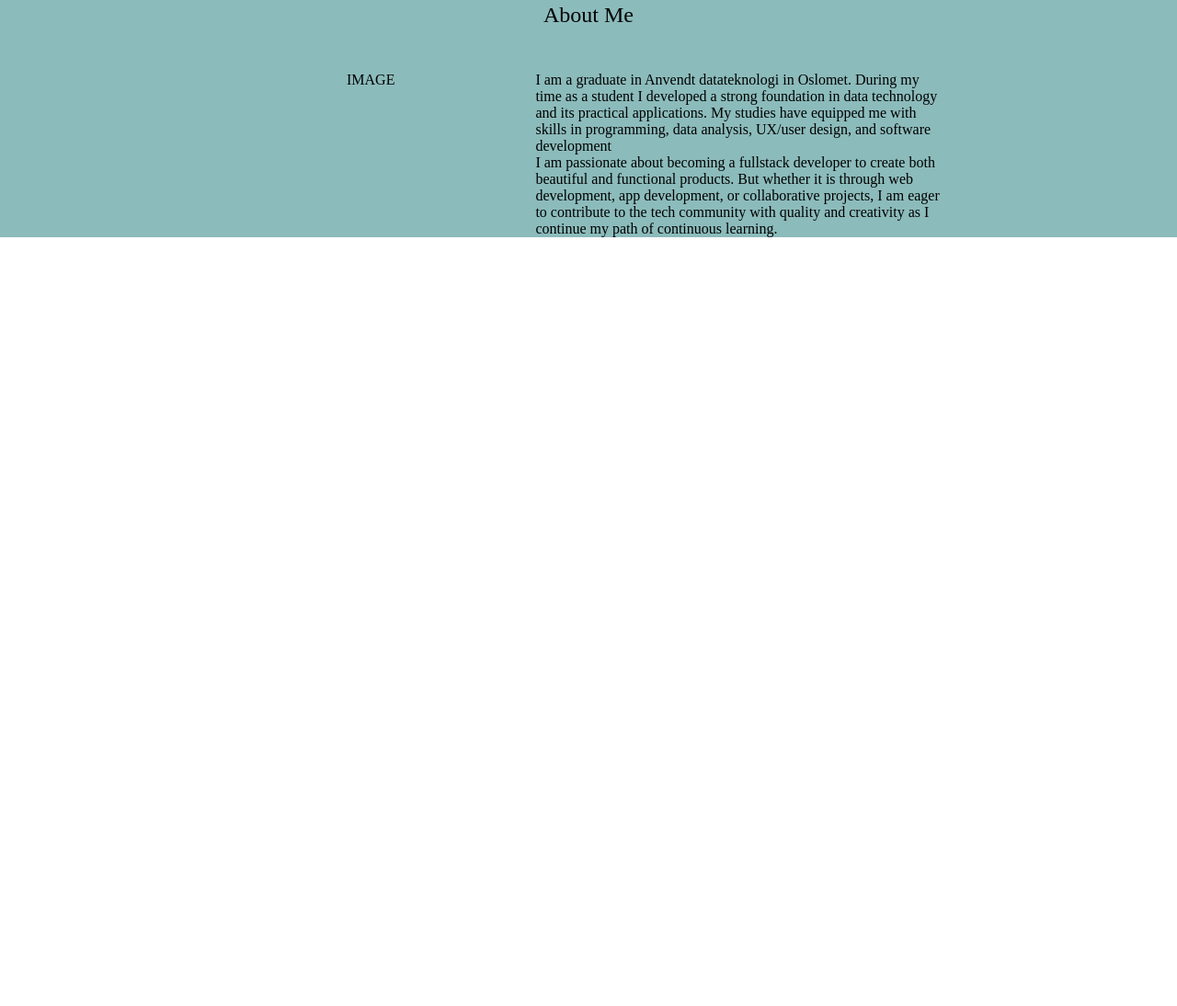
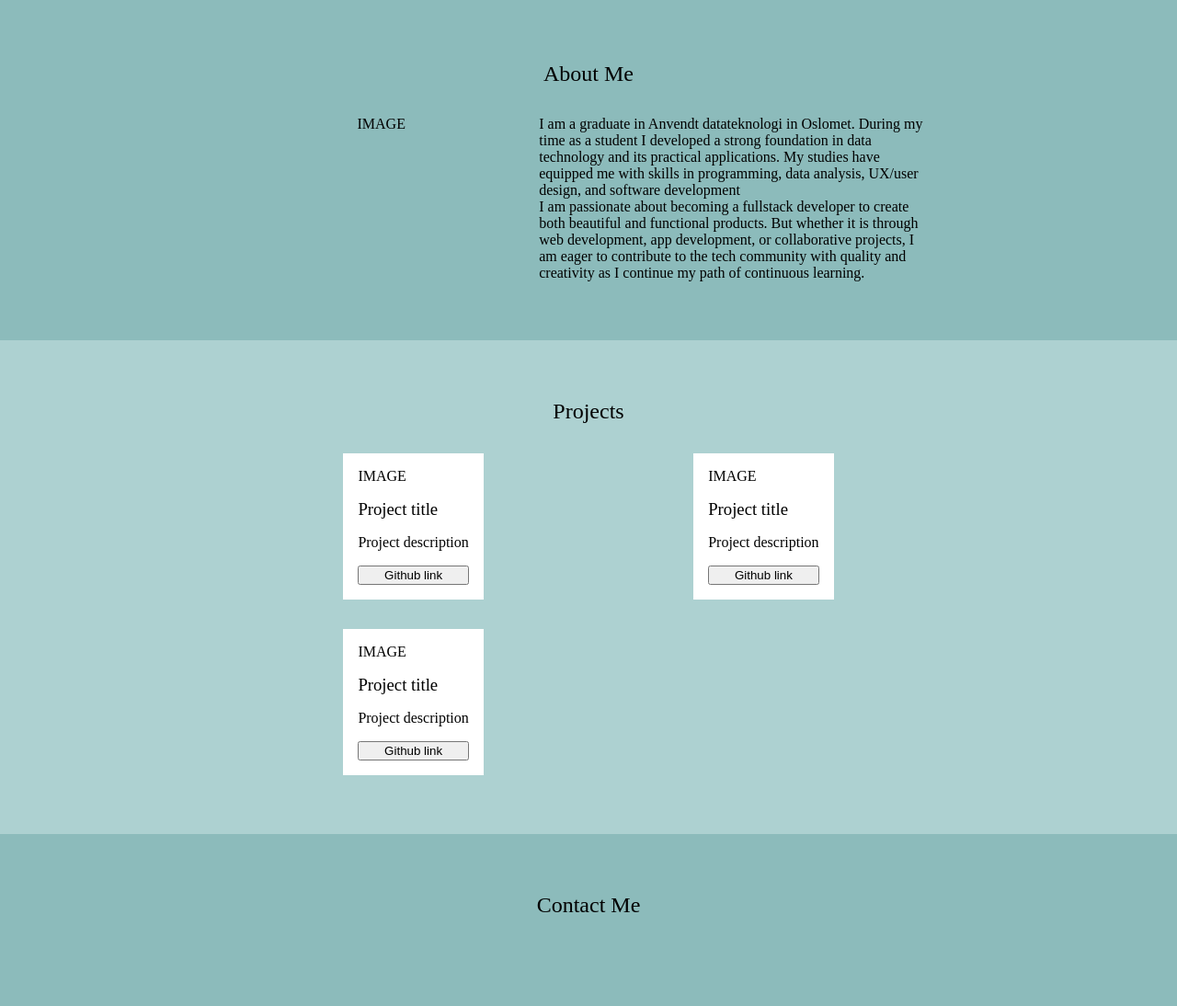
Before and after one commit to detrett/portfolio, a website built with webpack: page src/template.html in a window 1280 px wide. Shown: the part 497-1591 px from the top of the page at 92% size. Before the commit the page ends 800 px from the top, so only its background shows below. Built offline with nearby package versions, Linux system fonts and the light colour scheme.

Commit message:
add project section

```diff
--- a/src/styles.css
+++ b/src/styles.css
@@ -77,6 +77,26 @@ a {
 /* ANIMATIONS */
 
 /* STYLES */
+/** Common **/
+.title {
+  text-align: center;
+  margin-block-end: 2rem;
+}
+
+.description {
+  flex: 3;
+}
+
+.portrait {
+  text-align: center;
+  flex: 2;
+}
+
+.hero-container, .about-container, .projects-container {
+  width: 60%;
+  margin: 0 auto;
+}
+
 /** Header **/
 .header {
   background-color: var(--black);
@@ -99,17 +119,18 @@ a {
 .nav-list-item > a {
   color: var(--white);
 }
+
 /** Main Content **/
 main {
   background-color: var(--theme-light);
 }
+
 main section {
   width: 100%;
+  padding: 4rem 2rem;
 }
-.hero-container, .about-container {
-  width: 60%;
-  margin: 0 auto;
-}
+
+
 
 /*** Hero ***/
 .hero-section {
@@ -124,31 +145,34 @@ main section {
   padding: 3rem;
 }
 
-.hero-description {
-  flex: 3;
-}
-
-.portrait {
-  text-align: center;
-  flex: 2;
-}
 
 /*** About ***/
-.title {
-  text-align: center;
-  margin-block-end: 3rem;
-}
-
 .about-container {
   display: flex;
   gap: 2rem;
 }
 
-.description {
-  flex: 3;
+
+/*** Projects ***/
+.projects-section {
+  background-color: var(--theme-lighter);
 }
 
-/*** Projects ***/
+.projects-container {
+  display: grid;
+  gap: 2rem;
+  grid-template-columns: repeat(auto-fill, minmax(45%, 1fr));
+}
+
+.project-card {
+  display: flex;
+  flex-direction: column;
+  gap: 1rem;
+  margin: 0 auto;
+  padding: 1rem;
+  max-width: 400px;
+  background-color: var(--white);
+}
 
 /** Footer **/
 
--- a/src/template.html
+++ b/src/template.html
@@ -59,9 +59,33 @@
       </section>
 
       <section id="projects" class="projects-section">
+        <h2 class="title">Projects</h2>
         <div class="projects-container">
+          <div class="project-card">
+            <div>IMAGE</div>
+            <h3>Project title</h3>
+            <p>Project description</p>
+            <button>Github link</button>
+          </div>
 
+          <div class="project-card">
+            <div>IMAGE</div>
+            <h3>Project title</h3>
+            <p>Project description</p>
+            <button>Github link</button>
+          </div>
+
+          <div class="project-card">
+            <div>IMAGE</div>
+            <h3>Project title</h3>
+            <p>Project description</p>
+            <button>Github link</button>
+          </div>
         </div>
+      </section>
+
+      <section id="contact" class="contact-section">
+        <h2 class="title"> Contact Me</h2>
       </section>
     </main>
   </body>
```
